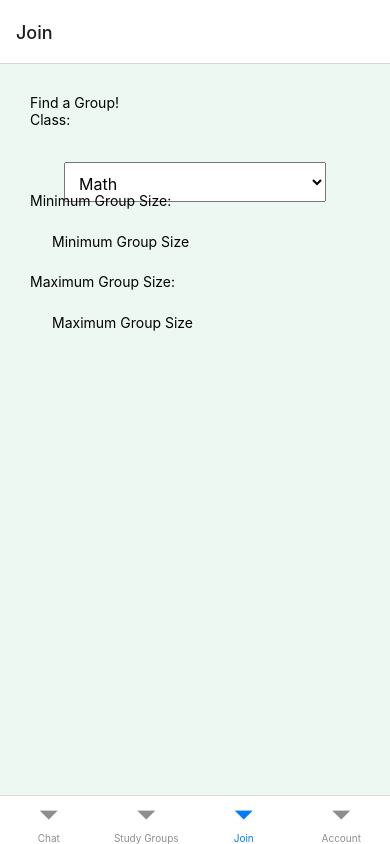
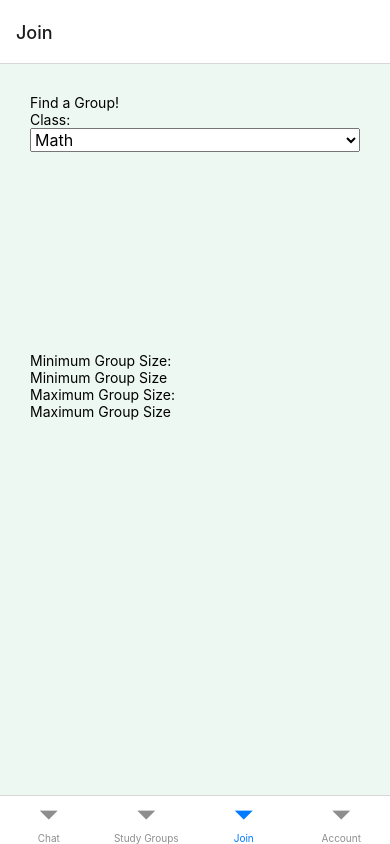
Before and after one commit to rebecca-yee/hackrice2021, a React Native app: screen /Join in a window 390 px wide. Built offline with nearby package versions, Linux system fonts and the light colour scheme.

Commit message:
joini group formatting changes

```diff
--- a/screens/Request.js
+++ b/screens/Request.js
@@ -23,17 +23,18 @@ const Request = () => {
     return (
         <View style={styles.container}>
             <View style={styles.body}>
-        <View style={styles.dropdown}>
                 <Text>Find a Group!</Text>
+                <View>
+
                     <Text>Class:</Text>
-          <View style={styles.input}>
+                    <View>
                         <Picker
                             selectedValue={selectedValue}
                             style={{ height: 50, width: 150 }}
+                            style={styles.dropdown}
                             onValueChange={(itemValue, itemIndex) =>
                                 setSelectedValue(itemValue)
                             }
-              style={styles.input}
                         >
                             <Picker.Item label="Math" value="math" />
                             <Picker.Item label="Science" value="sci" />
@@ -43,11 +44,10 @@ const Request = () => {
                             <Picker.Item label="Music" value="mus" />
                         </Picker>
                     </View>
-
-          <View>
+                </View>
+                <View style={styles.size}>
                     <Text>Minimum Group Size:</Text>
                     <TextInput
-              style={styles.input}
                         onChangeText={onChangeNumber1}
                         value={number1}
                         placeholder="Minimum Group Size"
@@ -56,13 +56,12 @@ const Request = () => {
 
                     <Text>Maximum Group Size:</Text>
                     <TextInput
-              style={styles.input}
+
                         onChangeText={onChangeNumber2}
                         value={number2}
                         placeholder="Maximum Group Size"
                         keyboardType="numeric"
                     />
-          </View>
                 </View>
             </View>
         </View>
@@ -82,13 +81,13 @@ const styles = StyleSheet.create({
         height: 50,
     },
     dropdown: {
-    paddingBottom: 10,
+        paddingBottom: 0,
     },
-  input: {
-    height: 40,
-    margin: 12,
-    padding: 10,
+    size: {
+        paddingBottom: 0,
+        paddingTop: 200
     },
+
 });
 
 export default Request;
```
Lines whose indentation alone changed are shown as unchanged.
